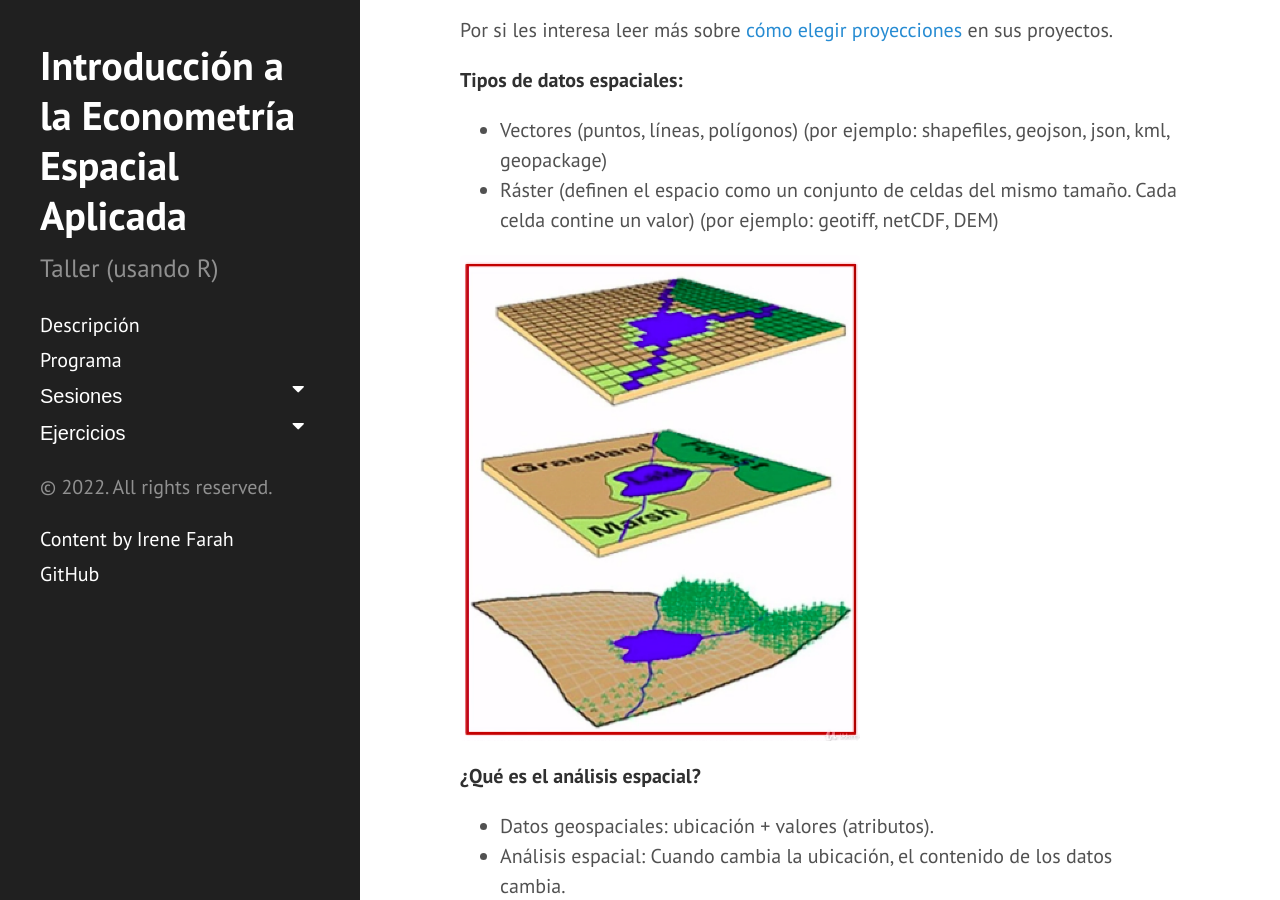
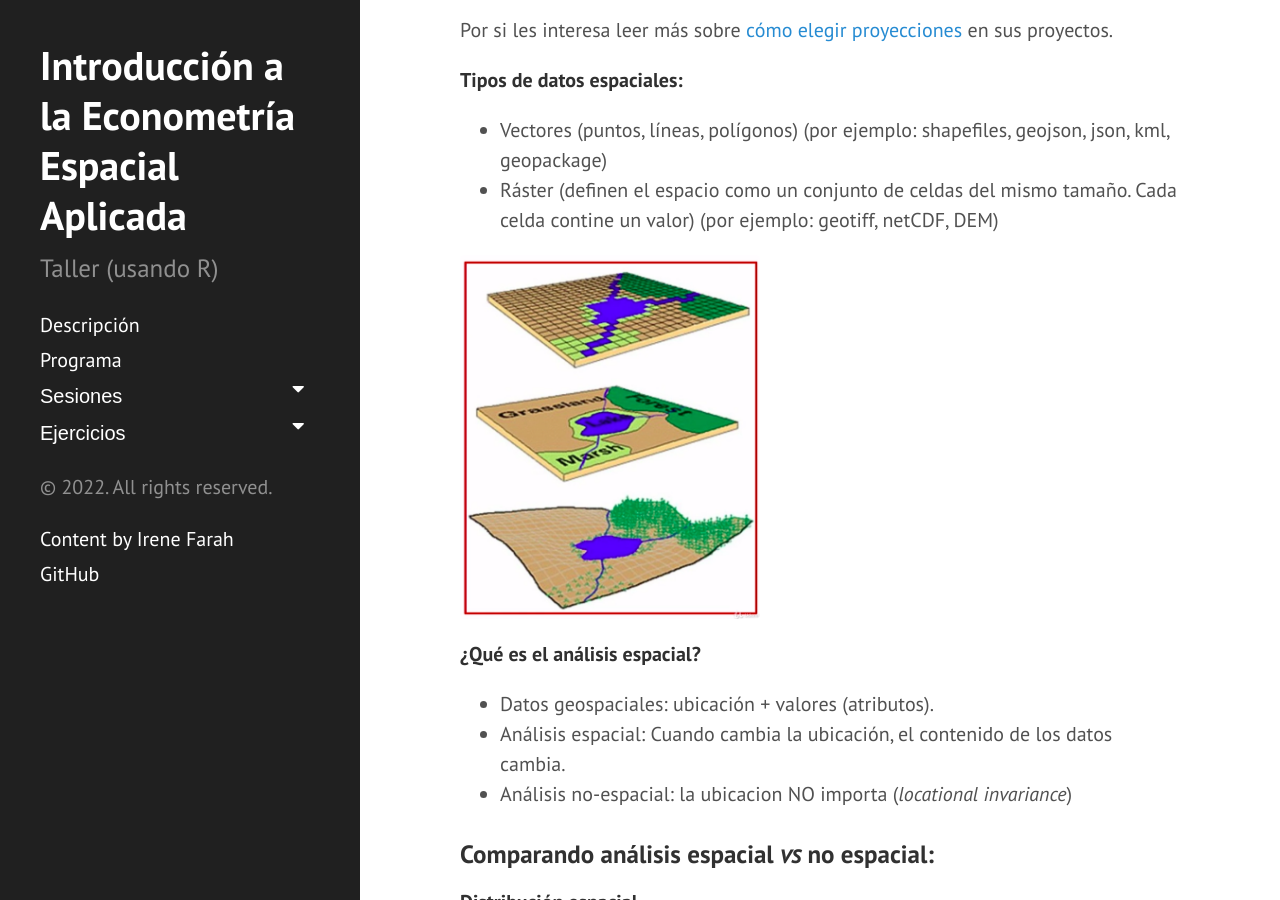
Before and after one commit to ifarah/sp_reg, a Jekyll site: the page built from sesion1.md, in a window 1280 px wide and 900 px high, scrolled down 669 px. Built offline with Jekyll 4.4.1, drawn with Linux system fonts in a browser that asks for light colours.

Commit message:
Update sesion1.md

```diff
--- a/sesion1.md
+++ b/sesion1.md
@@ -35,7 +35,7 @@
     DEM)
 
 <p>
-    <img src="../assets/img/vector_raster.png" width="400" />
+    <img src="../assets/img/vector_raster.png" width="300" />
 </p>
 
 
```
